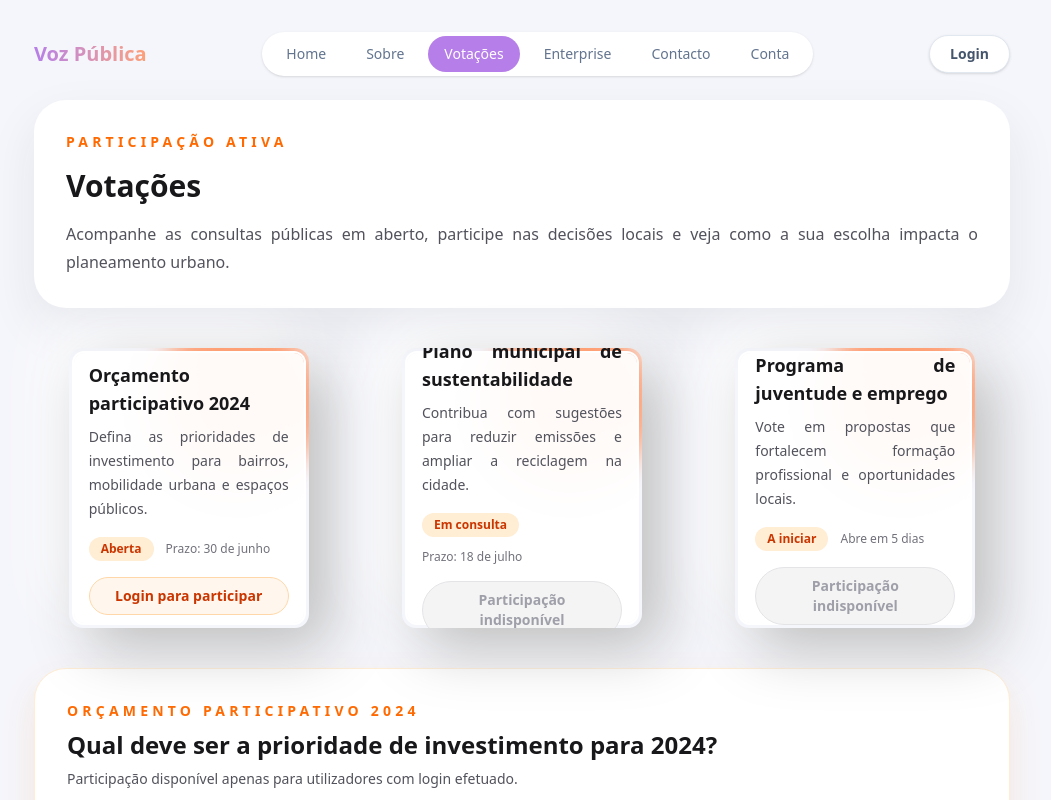
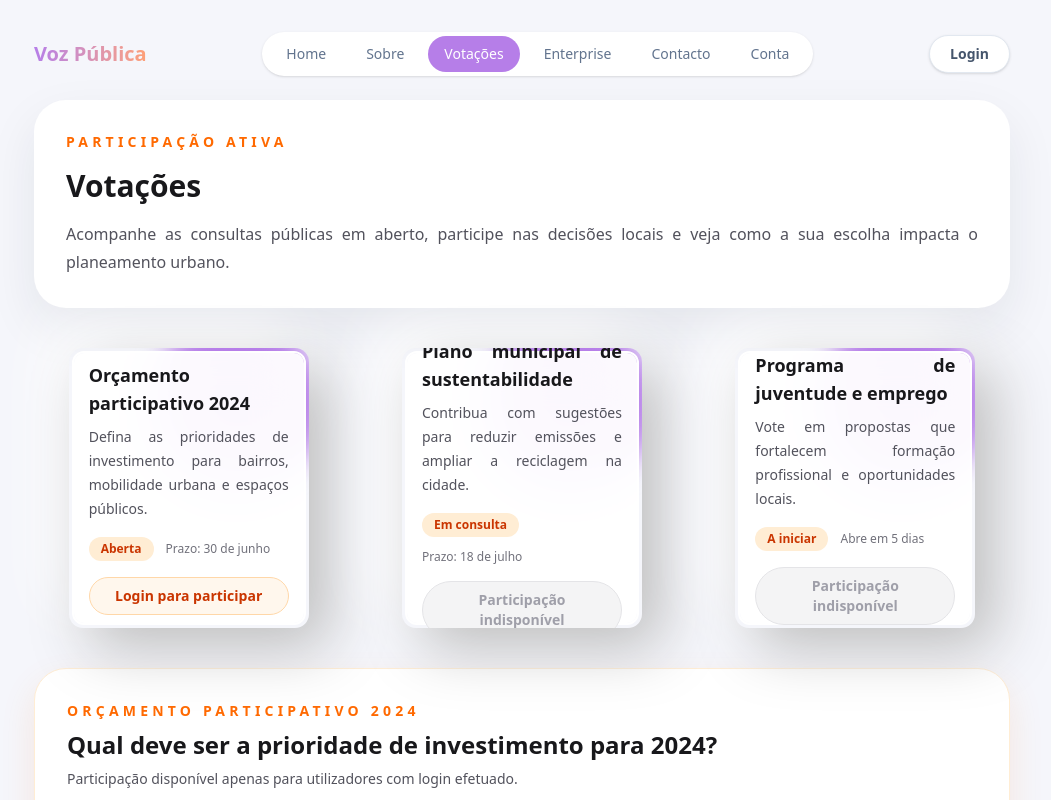
Before and after one commit to msantos51/vozpublica, a Next.js app: page /votacoes in a window 1280 px wide. Shown: the top 800 px of the page, without its empty margins (118-1169 px from the left). Built offline with nearby package versions, Linux system fonts and the light colour scheme.

Commit message:
Use anchor links for top navigation

```diff
--- a/app/components/TopNav.tsx
+++ b/app/components/TopNav.tsx
@@ -1,6 +1,5 @@
 "use client";
 
-import Link from "next/link";
 import { usePathname } from "next/navigation";
 
 const navigationItems = [
@@ -29,9 +28,10 @@ export default function TopNav() {
     <nav className="flex w-full items-center gap-2 overflow-x-auto rounded-full bg-[color:var(--surface)] px-2 py-1 text-sm shadow-sm md:w-auto md:overflow-visible">
       {/* Lista de links principais com destaque na página ativa. */}
       {navigationItems.map((item) => (
-        <Link key={item.href} className={getLinkClasses(item.href)} href={item.href}>
+        // Usa âncora simples para garantir navegação mesmo quando o router cliente falha.
+        <a key={item.href} className={getLinkClasses(item.href)} href={item.href}>
           {item.label}
-        </Link>
+        </a>
       ))}
     </nav>
   );
--- a/app/globals.css
+++ b/app/globals.css
@@ -67,7 +67,7 @@ body {
   outline: 2px solid #ffffff;
 }
 
-/* Define a bolha com gradiente laranja e animação contínua. */
+/* Define a bolha com gradiente roxo e animação contínua. */
 .blob {
   position: absolute;
   z-index: 1;
@@ -78,7 +78,7 @@ body {
   height: 170px;
 
   border-radius: 50%;
-  background: radial-gradient(circle, #fea076 0%, #fea076 70%);
+  background: radial-gradient(circle, #b67ee8 0%, #b67ee8 70%);
   opacity: 1;
   filter: blur(12px);
   animation: blob-bounce 5s infinite ease;
--- a/app/layout.tsx
+++ b/app/layout.tsx
@@ -42,7 +42,7 @@ export default function RootLayout({
         {/* Container geral que simula o layout com barra lateral e conteúdo central. */}
         <div className="min-h-screen bg-[color:var(--background)]">
           {/* Barra superior com navegação centrada e ações rápidas. */}
-          <header className="mx-auto flex w-full max-w-5xl flex-col gap-4 px-6 pb-6 pt-8 md:flex-row md:items-center md:justify-between">
+          <header className="relative z-50 mx-auto flex w-full max-w-5xl flex-col gap-4 px-6 pb-6 pt-8 md:flex-row md:items-center md:justify-between">
             {/* Marca do site alinhada à esquerda em todas as resoluções. */}
             <div className="flex items-center">
               <span className="bg-gradient-to-r from-[#b67ee8] to-[#fea076] bg-clip-text text-xl font-semibold text-transparent">
@@ -60,7 +60,9 @@ export default function RootLayout({
           </header>
 
           {/* Conteúdo principal renderizado por cada página. */}
-          <main className="mx-auto w-full max-w-5xl px-6 pb-16">{children}</main>
+          <main className="relative z-0 mx-auto w-full max-w-5xl px-6 pb-16">
+            {children}
+          </main>
 
           {/* Rodapé removido conforme pedido. */}
         </div>
```
